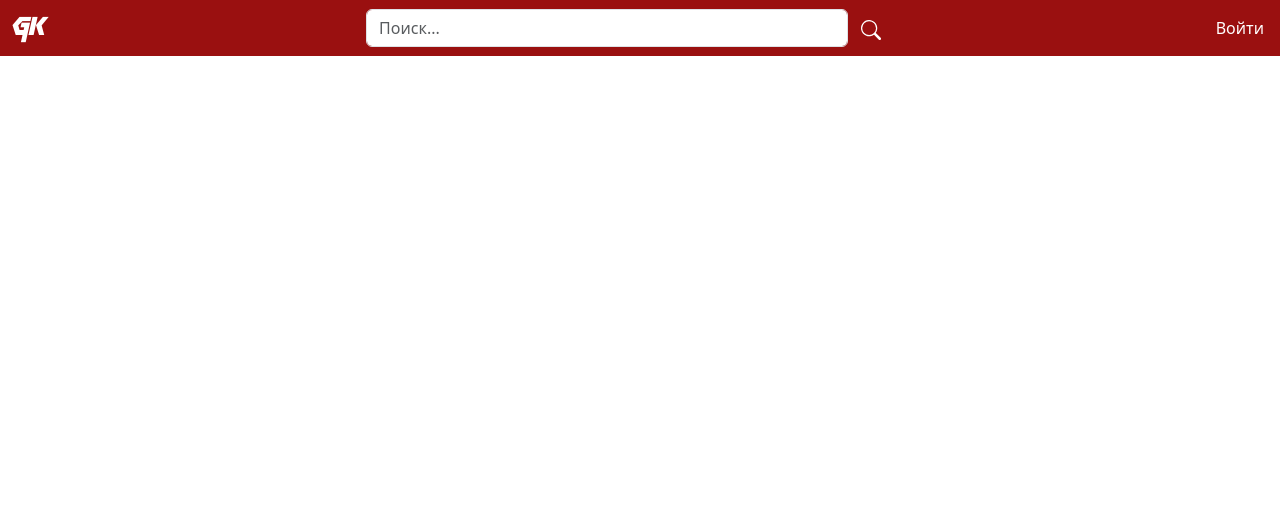
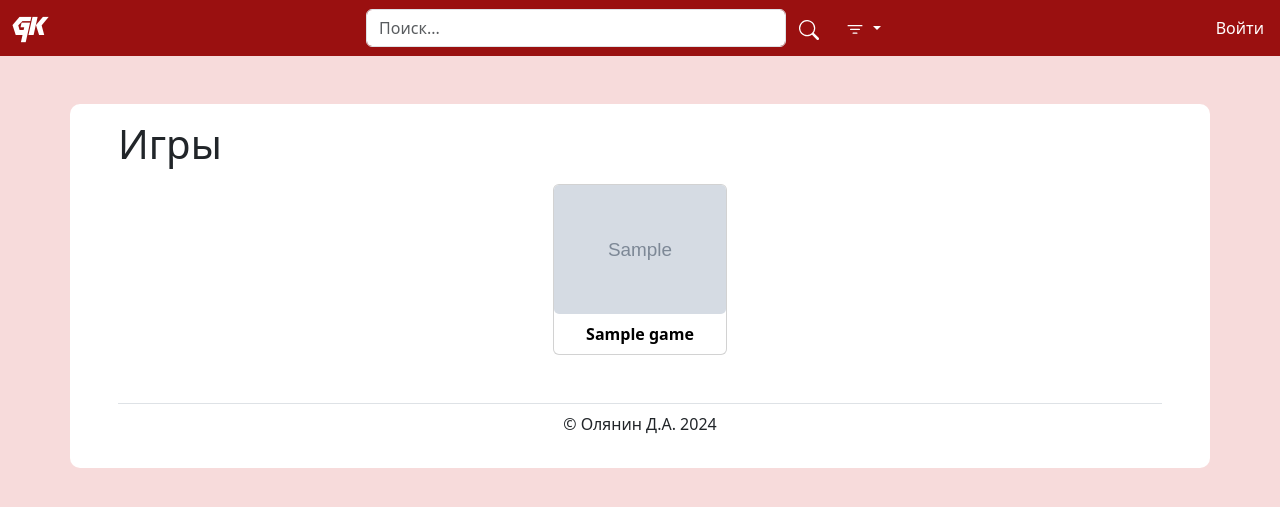
Before and after one commit to DanilaOl/Game_Kiroku_Django, a Django app: page /games/ in a window 1280 px wide. Shown: the top 507 px of the page. Run offline with Django 5.2, Linux system fonts and the light colour scheme; tables that the repository leaves empty hold one stand-in row (values such as "Sample post"); grey boxes marked "Sample" are stand-in pictures; some libraries are stand-ins or nearby versions.

Commit message:
Done GameListView

```diff
--- a/Game_Kiroku_Django/settings.py
+++ b/Game_Kiroku_Django/settings.py
@@ -43,6 +43,7 @@ INSTALLED_APPS = [
     'django.contrib.staticfiles',
     'debug_toolbar',
     'django_cleanup.apps.CleanupConfig',
+    'django_bootstrap5',
     'games.apps.GamesConfig',
     'users.apps.UsersConfig',
     'developers.apps.DevelopersConfig',
--- /dev/null
+++ b/games/forms.py
@@ -0,0 +1,20 @@
+from django import forms
+from .models import Game
+
+
+class GameFilterForm(forms.ModelForm):
+    def __init__(self, *args, **kwargs):
+        super(GameFilterForm, self).__init__(*args, **kwargs)
+        self.fields['developer'].required = False
+        self.fields['publisher'].required = False
+        self.fields['genres'].required = False
+
+    class Meta:
+        model = Game
+        fields = ('developer', 'publisher', 'genres')
+        widgets = {
+            # 'developer': forms.Select(attrs={'class': 'form-control'}),
+            'developer': forms.Select,
+            'publisher': forms.Select,
+            'genres': forms.SelectMultiple,
+        }
--- a/games/urls.py
+++ b/games/urls.py
@@ -5,6 +5,6 @@ from . import views
 app_name = 'games'
 
 urlpatterns = [
-    path('', views.catalog, name='catalog'),
-    path('<int:game_id>/', views.game, name='game'),
+    path('', views.GamesListView.as_view(), name='games_list'),
+    path('<int:pk>/', views.GameDetailView.as_view(), name='games_detail'),
 ]
--- a/games/views.py
+++ b/games/views.py
@@ -1,21 +1,58 @@
-from django.contrib.auth.decorators import login_required
+from django.core.exceptions import ValidationError
+from django.db import models
 from django.http import HttpResponse
-from django.shortcuts import render, redirect, get_object_or_404
-from .models import Game, Comment, Genre
-from django.contrib import messages
+from django.shortcuts import redirect, get_object_or_404
+from django.views.generic import ListView, DetailView
+from django.views.generic.base import ContextMixin, View
+
+from .forms import GameFilterForm
+from .models import Game
+
 
 # Create your views here.
 
 def index(request):
-    return redirect('games:catalog', permanent=True)
+    return redirect('games:games_list', permanent=True)
 
 
-def catalog(request):
-    all_games = Game.objects.all()
-    return render(request, 'games/catalog.html')
+class FilterFormMixin(ContextMixin, View):
+    def get_context_data(self, **kwargs):
+        context = super().get_context_data(**kwargs)
+        context['filter_form'] = GameFilterForm(self.request.GET or None)
+        return context
 
 
-def game(request, game_id):
-    game_obj = get_object_or_404(Game, pk=game_id)
-    # messages.success(request, 'works')
-    return HttpResponse(game_obj, request.user)
+class GamesListView(FilterFormMixin, ListView):
+    model = Game
+    paginate_by = 10
+
+    def get_queryset(self):
+        qs = super(GamesListView, self).get_queryset()
+
+        if not self.request.GET:
+            return qs
+
+        search = self.request.GET.get('search_text')
+        filter_form = GameFilterForm(self.request.GET)
+
+        if not filter_form.is_valid():
+            raise ValidationError(filter_form.errors)
+
+        filters = models.Q()
+
+        if filter_form.cleaned_data['developer']:
+            filters &= models.Q(
+                developer=filter_form.cleaned_data['developer'])
+        if filter_form.cleaned_data['publisher']:
+            filters &= models.Q(
+                publisher=filter_form.cleaned_data['publisher'])
+        if filter_form.cleaned_data['genres']:
+            filters &= models.Q(genres__in=filter_form.cleaned_data['genres'])
+        if search:
+            filters &= models.Q(name__icontains=search)
+
+        return qs.filter(filters).distinct()
+
+
+class GameDetailView(FilterFormMixin, DetailView):
+    model = Game
--- a/static_dev/css/style.css
+++ b/static_dev/css/style.css
@@ -1,6 +1,17 @@
 @font-face {
     font-family: "Metag";
     src: url(../fonts/METAG___.TTF);
+}
+
+body {
+    background-color: #f7dbdb;
+}
+
+.container {
+    background-color: white;
+    /*border-top-left-radius: 10px;*/
+    /*border-top-right-radius: 10px;*/
+    border-radius: 10px;
 }
 
 .navbar-brand {
@@ -19,3 +30,7 @@
 .dropdown-item:hover {
     background-color: rgba(255, 255, 255, 0.3);
 }
+
+footer {
+    background-color: white;
+}
--- a/templates/base.html
+++ b/templates/base.html
@@ -6,19 +6,22 @@
   <meta name="viewport"
         content="width=device-width, user-scalable=no, initial-scale=1.0, maximum-scale=1.0, minimum-scale=1.0">
   <meta http-equiv="X-UA-Compatible" content="ie=edge">
-  <link rel="stylesheet" href="{% static 'css/bootstrap.min.css' %}">
-  <link rel="stylesheet" href="{% static 'css/bootstrap-icons.min.css' %}">
+{#  <link rel="stylesheet" href="{% static 'css/bootstrap.min.css' %}">#}
+  {% load django_bootstrap5 %}
+{#  <link rel="stylesheet" href="{% static 'css/bootstrap-icons.min.css' %}">#}
+  {% bootstrap_css %}
   <link rel="stylesheet" href="{% static 'css/style.css' %}">
   {% block add_to_head %}{% endblock %}
-  <title>{% block title %}{% endblock %}</title>
+  <title>{% block title %}{% endblock %} - Game-Kiroku</title>
 </head>
 <body>
 {% include 'includes/header.html' %}
-<main class="container py-5">
+<main class="container px-5 py-3 mt-5">
   {% block content %}{% endblock %}
+{% include 'includes/footer.html' %}
 </main>
 {#{% include 'includes/toast-container.html' %}#}
-{#{% include 'includes/footer.html' %}#}
+
 <script src="{% static 'js/bootstrap.bundle.min.js' %}"></script>
 </body>
 </html>
--- a/templates/games/catalog.html
+++ /dev/null
@@ -1,2 +0,0 @@
-{% extends 'base.html' %}
-{% load static %}
--- /dev/null
+++ b/templates/games/game_list.html
@@ -0,0 +1,26 @@
+{% extends 'base.html' %}
+{% load static %}
+{% load django_bootstrap5 %}
+
+{% block title %}
+  Игры
+{% endblock %}
+
+{% block content %}
+  <h1 class="mb-3">Игры</h1>
+  <div class="row gap-lg-3 gap-md-2 m-0 justify-content-evenly">
+    {% for game in page_obj %}
+      <div class="card game-card col-md-4 col-lg-2 p-0">
+        <a href="{% url 'games:games_detail' pk=game.id %}"
+           class="text-decoration-none">
+          <img src="{{ game.poster.url }}" alt="" class="card-img">
+          <div class="card-body p-0">
+            <p class="card-title text-center text-black fw-bold m-0 py-2 px-1">
+              {{ game.name }}
+            </p>
+          </div>
+        </a>
+      </div>
+    {% endfor %}
+  </div>
+{% endblock %}
--- /dev/null
+++ b/templates/includes/footer.html
@@ -0,0 +1,3 @@
+<footer class="border-top text-center pt-2 mt-5">
+  <p>© Олянин Д.А. 2024</p>
+</footer>
--- a/templates/includes/header.html
+++ b/templates/includes/header.html
@@ -1,10 +1,11 @@
 {% load static %}
+{% load django_bootstrap5 %}
 
 <header>
   <nav class="navbar bg-red">
     <div class="container-fluid pe-0">
-      <a href="#" class="navbar-brand text-white">GK</a>
-      <form class="d-flex col-5">
+      <a href="{% url 'games:games_list' %}" class="navbar-brand text-white">GK</a>
+      <form class="d-flex col-5" action="{% url 'games:games_list' %}">
         <input type="search" class="form-control" placeholder="Поиск..." aria-label="search" name="search_text">
         <button type="submit" class="btn text-white">
           <svg xmlns="http://www.w3.org/2000/svg" width="20" height="20" fill="currentColor" class="bi bi-search"
@@ -12,6 +13,25 @@
             <path d="M11.742 10.344a6.5 6.5 0 1 0-1.397 1.398h-.001q.044.06.098.115l3.85 3.85a1 1 0 0 0 1.415-1.414l-3.85-3.85a1 1 0 0 0-.115-.1zM12 6.5a5.5 5.5 0 1 1-11 0 5.5 5.5 0 0 1 11 0"/>
           </svg>
         </button>
+        <div class="dropdown">
+          <button class="btn text-white dropdown-toggle" type="button" id="dropdownFilterButton"
+                  data-bs-toggle="dropdown" aria-expanded="false">
+            <svg xmlns="http://www.w3.org/2000/svg" width="20" height="20" fill="currentColor" class="bi bi-filter"
+                 viewBox="0 0 16 16">
+              <path d="M6 10.5a.5.5 0 0 1 .5-.5h3a.5.5 0 0 1 0 1h-3a.5.5 0 0 1-.5-.5m-2-3a.5.5 0 0 1 .5-.5h7a.5.5 0 0 1 0 1h-7a.5.5 0 0 1-.5-.5m-2-3a.5.5 0 0 1 .5-.5h11a.5.5 0 0 1 0 1h-11a.5.5 0 0 1-.5-.5"/>
+            </svg>
+          </button>
+          <div class="dropdown-menu dropdown-menu-end px-3 pt-4" aria-labelledby="dropdownFilterButton">
+            {% bootstrap_form filter_form %}
+{#                        <ul class="list-inline">#}
+{#                          {% for field in filter_form %}#}
+{#                            <li>#}
+{#                              {% bootstrap_field field %}#}
+{#                            </li>#}
+{#                          {% endfor %}#}
+{#                        </ul>#}
+          </div>
+        </div>
       </form>
       {% if request.user.is_authenticated %}
         <div class="nav nav-item dropdown p-0">
```
Also changed, not shown: templates/games/game_detail.html (added, +55 -0 lines).
